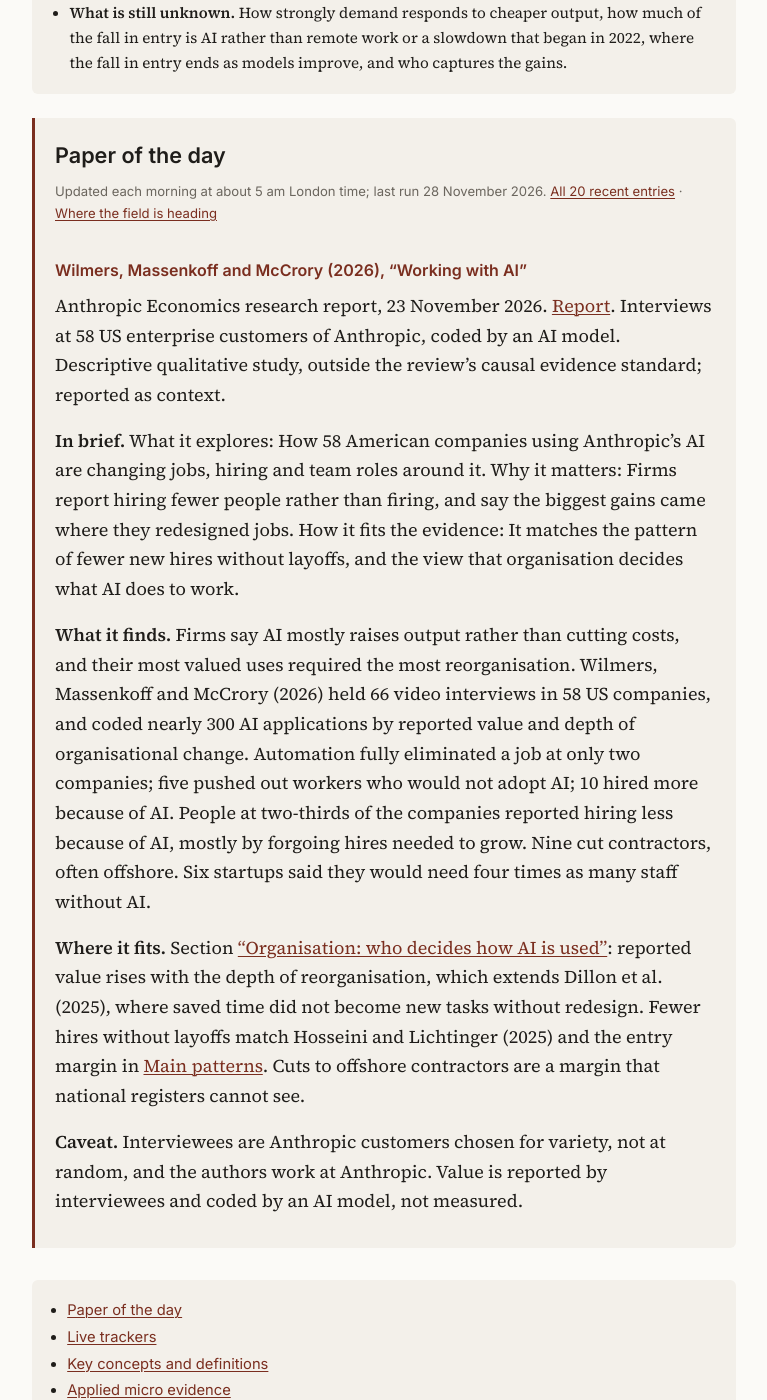
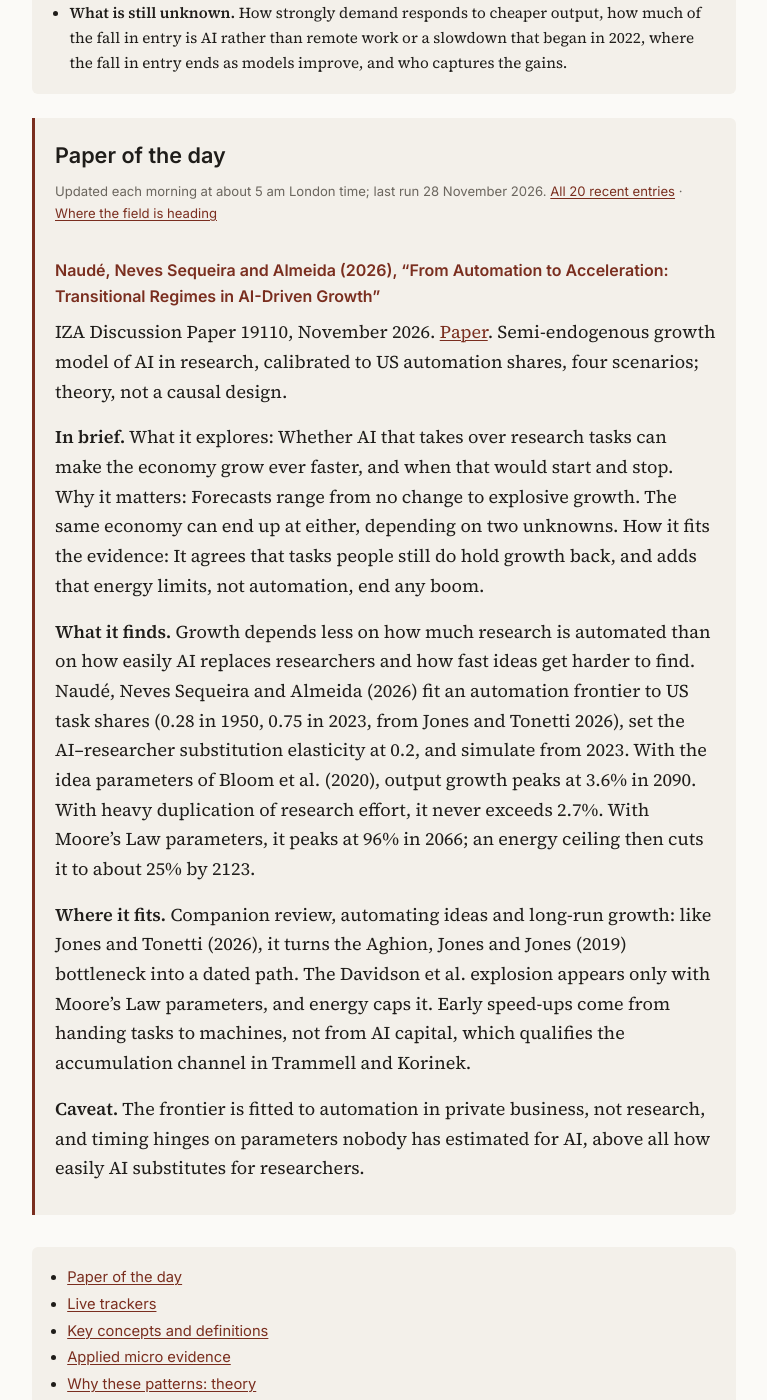
Before and after one commit to ajoly35/gen-ai-living-review, a Jekyll site: the page built from index.md, in a window 1280 px wide and 1400 px high, scrolled down 1069 px. Shown: the whole window, without its empty margins (256-1023 px from the left). Built offline with Jekyll 4.4.1, drawn with Linux system fonts in a browser that asks for light colours; our own code applies the rules of GitHub Pages for plain Markdown files; some of the changed text lies outside the part shown.

Commit message:
Latest research: Naudé, Neves Sequeira and Almeida (2026)
Co-Authored-By: Claude Opus 5.5 <noreply@anthropic.com>
Claude-Session: https://claude.ai/code/session_01G6bx5PxcWUnWBhjNMBFBq8

```diff
--- a/_includes/latest.md
+++ b/_includes/latest.md
@@ -1,4 +1,20 @@
 New papers on AI and labour markets and AI and growth, newest first, each placed against the review below. Every figure is checked against the paper itself.
+
+### Naudé, Neves Sequeira and Almeida (2026), "From Automation to Acceleration: Transitional Regimes in AI-Driven Growth"
+<!-- kind: paper -->
+
+IZA Discussion Paper 19110, November 2026. [Paper](https://www.iza.org/publications/dp/19110/from-automation-to-acceleration-transitional-regimes-in-ai-driven-growth). Semi-endogenous growth model of AI in research, calibrated to US automation shares, four scenarios; theory, not a causal design.
+
+**In brief.**
+What it explores: Whether AI that takes over research tasks can make the economy grow ever faster, and when that would start and stop.
+Why it matters: Forecasts range from no change to explosive growth. The same economy can end up at either, depending on two unknowns.
+How it fits the evidence: It agrees that tasks people still do hold growth back, and adds that energy limits, not automation, end any boom.
+
+**What it finds.** Growth depends less on how much research is automated than on how easily AI replaces researchers and how fast ideas get harder to find. Naudé, Neves Sequeira and Almeida (2026) fit an automation frontier to US task shares (0.28 in 1950, 0.75 in 2023, from Jones and Tonetti 2026), set the AI–researcher substitution elasticity at 0.2, and simulate from 2023. With the idea parameters of Bloom et al. (2020), output growth peaks at 3.6% in 2090. With heavy duplication of research effort, it never exceeds 2.7%. With Moore's Law parameters, it peaks at 96% in 2066; an energy ceiling then cuts it to about 25% by 2123.
+
+**Where it fits.** Companion review, automating ideas and long-run growth: like Jones and Tonetti (2026), it turns the Aghion, Jones and Jones (2019) bottleneck into a dated path. The Davidson et al. explosion appears only with Moore's Law parameters, and energy caps it. Early speed-ups come from handing tasks to machines, not from AI capital, which qualifies the accumulation channel in Trammell and Korinek.
+
+**Caveat.** The frontier is fitted to automation in private business, not research, and timing hinges on parameters nobody has estimated for AI, above all how easily AI substitutes for researchers.
 
 ### Wilmers, Massenkoff and McCrory (2026), "Working with AI"
 <!-- kind: paper -->
@@ -303,19 +319,3 @@ How it fits the evidence: It gives workers' own view on the choice between AI th
 **Where it fits.** It informs section [“Organisation: who decides how AI is used”](#organisation-who-decides-how-ai-is-used): workers prefer what Acemoglu et al. (2026) call augmenting technology over automation, and value it like a small raise. It points to a cost of stepwise rollouts that move from augmentation to automation, a margin firm adoption studies do not observe.
 
 **Caveat.** Choices are hypothetical, in one firm and one occupation, among mostly female workers with intermediate education. The firm helped design the choices, which may frame how AI was presented.
-
-### Chin et al. (2026), "The Rebundling of Freelance Work in the AI Age"
-<!-- kind: paper -->
-
-OpenAI and Upwork, research report on arXiv, 10 November 2026. [Paper](https://arxiv.org/abs/2611.14708). Upwork job postings, 2023 to mid-2026, set against sampled ChatGPT conversations; descriptive, no comparison group over time, outside the review's causal evidence standard; reported as context.
-
-**In brief.**
-What it explores: Whether businesses still pay freelancers for work people now do with ChatGPT, and how AI projects mix kinds of work.
-Why it matters: If AI creates new combinations of tasks, it can make new paid work, not only remove old work.
-How it fits the evidence: As in earlier freelance studies, writing work shrinks; it adds that AI projects are larger and mix unusual tasks.
-
-**What it finds.** Activities common in ChatGPT tend to lose share of Upwork postings, and AI-related postings bundle tasks in new ways. Of 63 work categories, 43 moved as substitution predicts between H1 2023 and H2 2025: content-writing postings fell more than twice as fast as all postings, while video and animation gained about a third in share. In AI-related postings, 8.4% of task pairs were rarely requested together before generative AI, against 2.4% elsewhere. Against non-AI postings in the same category and month, fixed-price budgets are about 52% higher, hours in the first 90 days of hired hourly contracts about 41% higher, and posted hourly rates about 1.5% higher.
-
-**Where it fits.** It extends section [“Online labour markets”](#online-labour-markets): Hui et al. (2024) find writing freelancers lost jobs and earnings; here writing postings shrink while AI projects grow. It is posting-level evidence of the new tasks Dillon et al. (2025) did not find inside existing jobs (section [“Does reorganisation create new tasks?”](#does-reorganisation-create-new-tasks)), and of rebundling (Garicano, Li and Wu 2026). Adjustment runs through hours, not hourly pay.
-
-**Caveat.** Both firms gain from showing that AI raises freelance demand. AI-related postings may differ from others in ways that controls for category and month do not capture.
--- a/_includes/references-latest.md
+++ b/_includes/references-latest.md
@@ -9,8 +9,6 @@ Bekkerman, Ron, Nichole Li, Bahareh Kargar, and Mark Somers. 2026. *Large Langua
 Björkegren, Daniel, David Lagakos, and Mitchell VanVuren. 2026. *Will AI Growth Reach the Developing World?* Working Paper No. 36035. NBER. [Link](https://www.nber.org/papers/w36035).
 
 Borri, Nicola, Anton Cheremukhin, Yukun Liu, and Aleh Tsyvinski. 2026. *The Rise of Agents and the Labor Market*. arXiv:2611.27210. [Link](https://arxiv.org/abs/2611.27210).
-
-Chin, Caroline, Shagun Kala, Nadav Kunievsky, Teng Liu, Alex Martin Richmond, and Carl Shan. 2026. *The Rebundling of Freelance Work in the AI Age*. arXiv:2611.14708. [Link](https://arxiv.org/abs/2611.14708).
 
 Chow, Kevin, Sophia Deng, Bowen He, Hanyi Min, Qiaosi Wang, Koustuv Saha, and Vedant Das Swain. 2026. *AI-Induced Social Erosion: Using LLMs for Work Tasks Reduces Help-Seeking Intentions Towards Colleagues*. arXiv:2611.25269. [Link](https://arxiv.org/abs/2611.25269).
 
@@ -40,6 +38,8 @@ Mehdi, Tahsin, and Marc Frenette. 2026. *Hiring and Job Separation Rates in the
 
 Mohnen, Myra, and Joshua S. Gans. 2026. *How AI Impacts the Quest for Knowledge: Evidence from AlphaFold2*. Working Paper No. 36045. NBER. [Link](https://www.nber.org/papers/w36045).
 
+Naudé, Wim, Tiago Neves Sequeira, and Derick Almeida. 2026. *From Automation to Acceleration: Transitional Regimes in AI-Driven Growth*. IZA Discussion Paper No. 19110. IZA@LISER Network, November. [Link](https://www.iza.org/publications/dp/19110/from-automation-to-acceleration-transitional-regimes-in-ai-driven-growth).
+
 Raymond, Lindsey, and Eleanor Dillon. 2026. *AI-Assisted Programming and Labor Demand*. arXiv:2611.31083. [Link](https://arxiv.org/abs/2611.31083).
 
 Rost, Vincent, and Fabian Stephany. 2026. *Will AI Replace Juniors? How Task Complexity Reduces Automation Risk*. arXiv:2611.34099. [Link](https://arxiv.org/abs/2611.34099).
--- a/briefs/concepts.yml
+++ b/briefs/concepts.yml
@@ -51,7 +51,7 @@
 - key: baumol-bottleneck
   title: "Why the slowest step decides how fast the economy can grow"
   paper: "Aghion, Jones and Jones (2019); Hermle et al. (2026)"
-  last: 2026-11-17
+  last: 2026-11-28
 - key: gdp-misses
   title: "What the growth figures cannot see"
   paper: "Imas and Moll (2026)"
```
Also changed, not shown: _includes/fr/latest.md (+16 -16 lines), briefs/2026-11-28.md (added, +60 -0 lines), briefs/fr/2026-11-28.md (added, +60 -0 lines).
